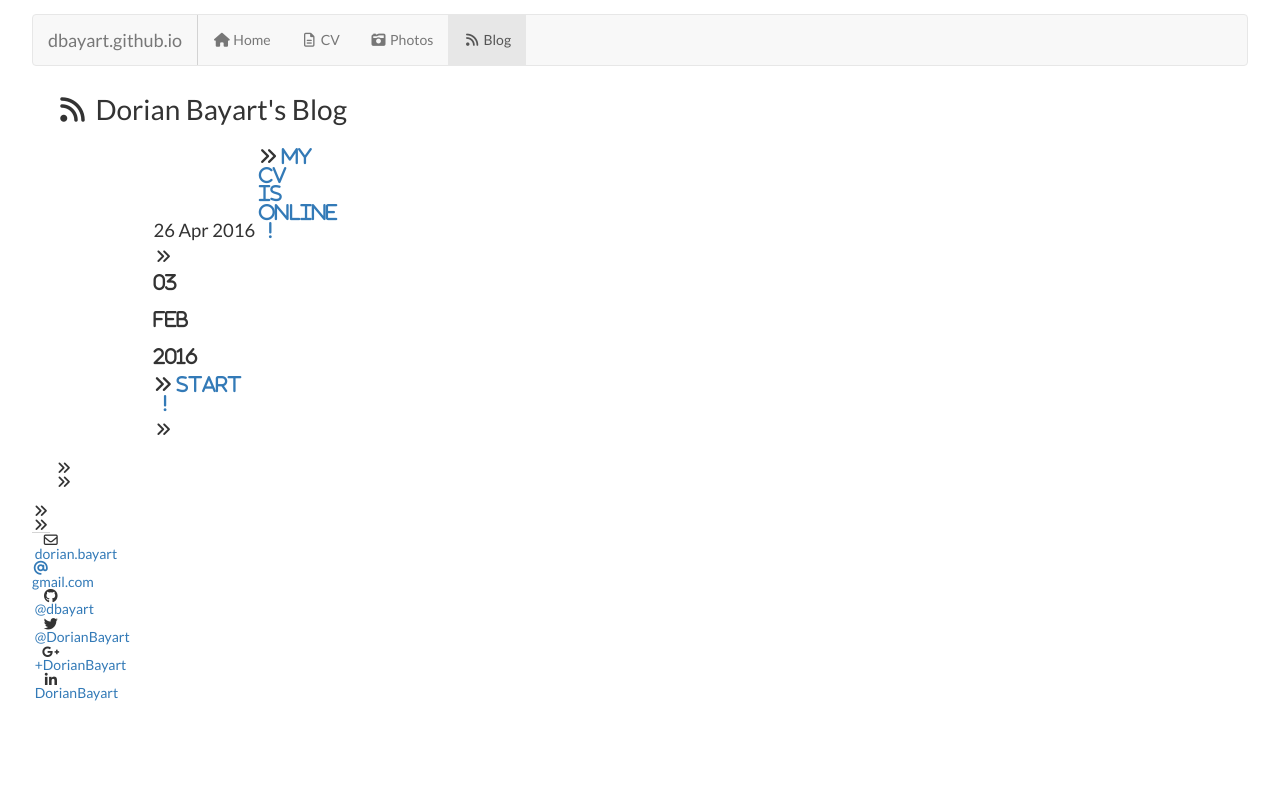
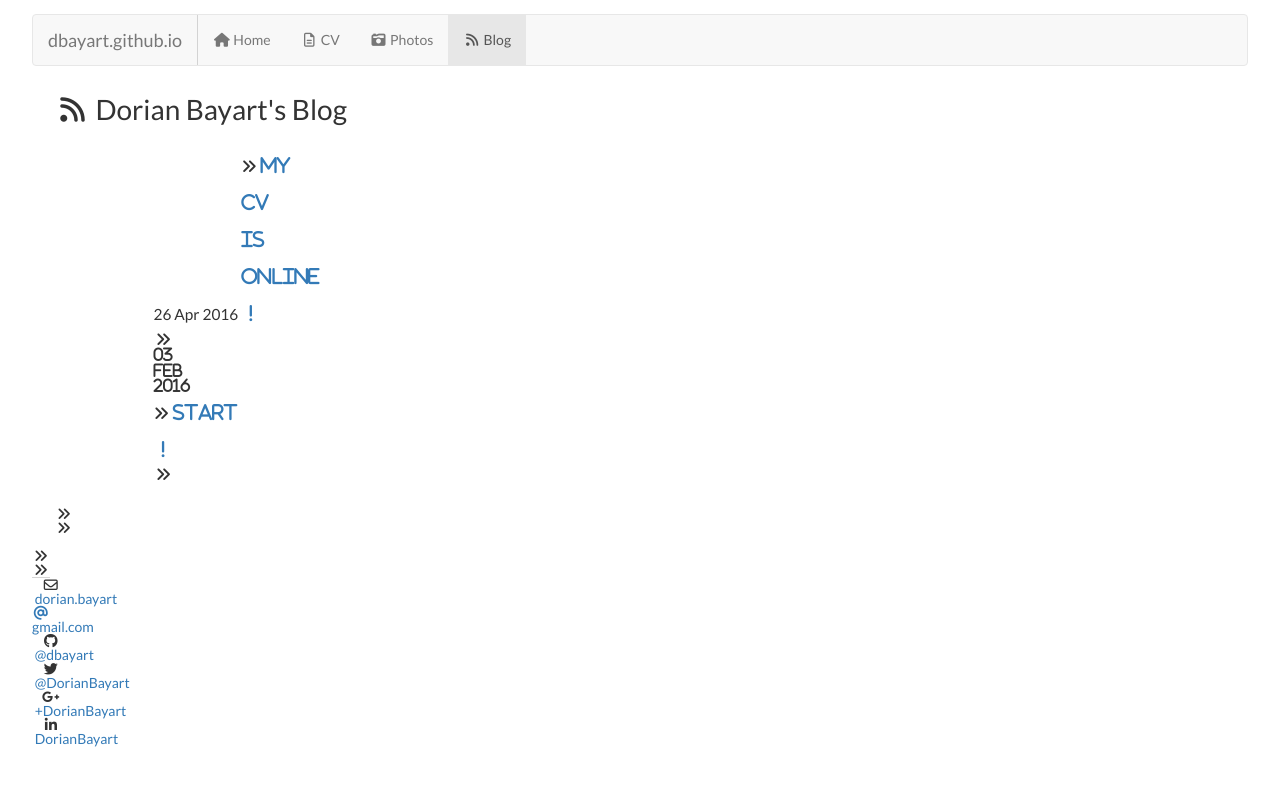
Before and after one commit to dorianbayart/dorianbayart.github.io, a Jekyll site: the page built from blog/index.html, in a window 1280 px wide. Shown: the top 786 px of the page. Built offline with Jekyll 4.4.1, drawn with Linux system fonts in a browser that asks for light colours; nearby versions of some CDN libraries.

Commit message:
Update blog.css

```diff
--- a/css/blog.css
+++ b/css/blog.css
@@ -7,6 +7,9 @@ ul.posts {
 
 ul.posts li {
     list-style: none;
+}
+
+ul.posts li a {
     font-size: 1.2em;
     line-height: 2em;
 }
```
